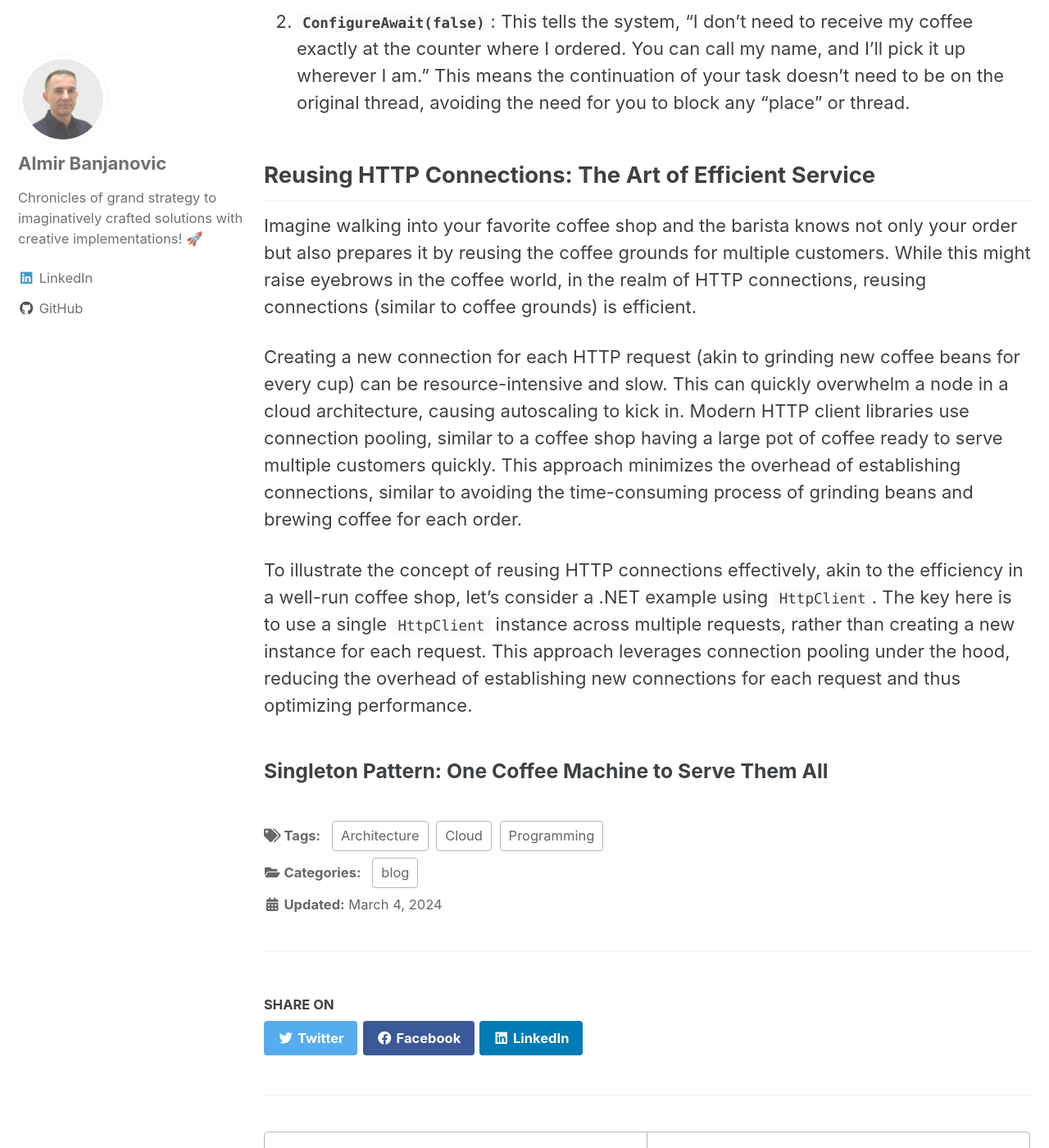
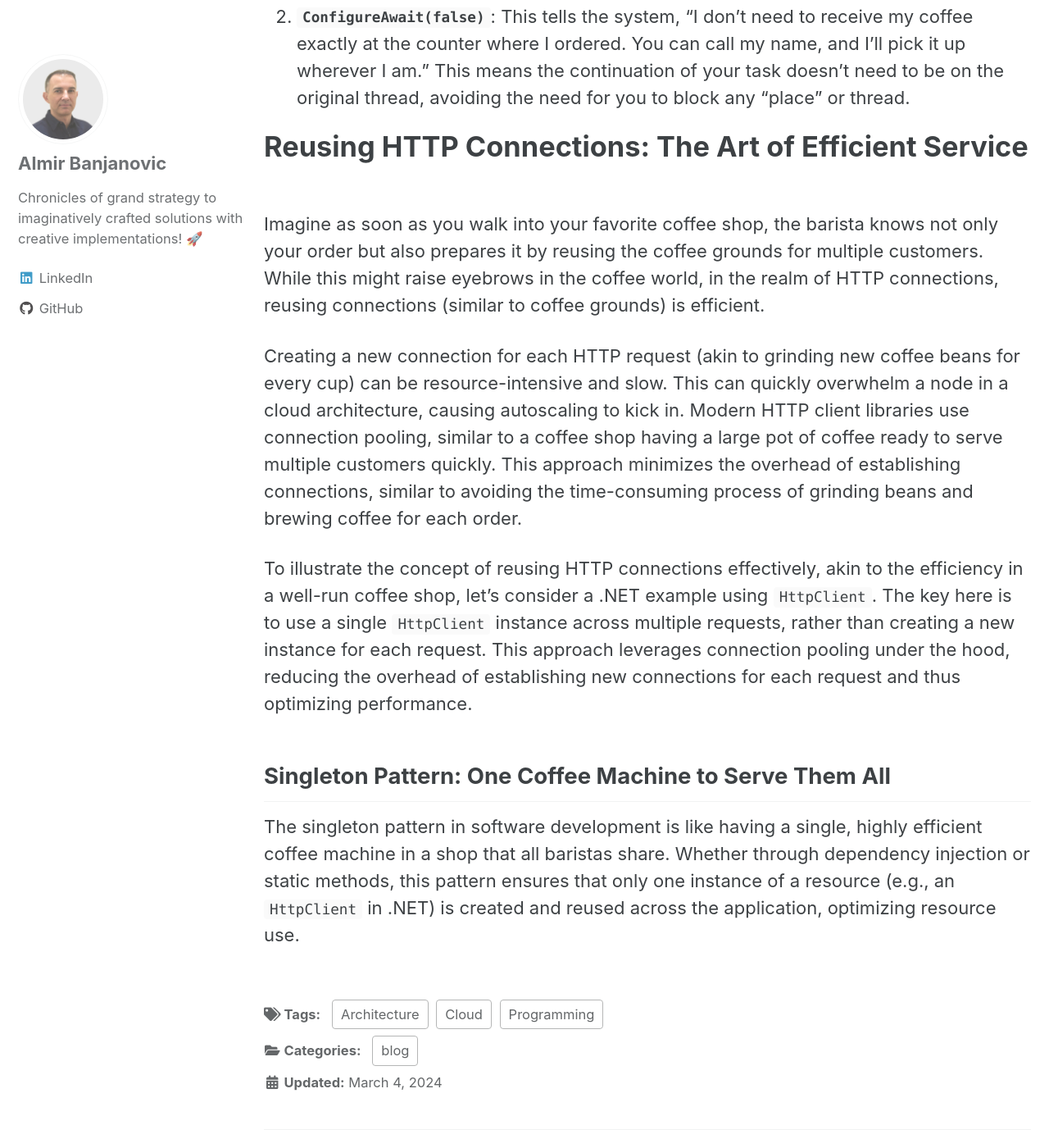
Before and after one commit to almirbanjanovic/roadtocloud.github.io, a Jekyll site: the page built from blog/_posts/2024-03-04-cloud-and-thread-safe-code.md, in a window 1280 px wide and 1400 px high, scrolled down 4764 px. Shown: the whole window at 82% size. Built offline with Jekyll 4.4.1, drawn with Linux system fonts in a browser that asks for light colours; cached includes are drawn as plain includes; some of the changed text lies outside the part shown.

Commit message:
Update 2024-03-04-cloud-and-thread-safe-code.md

```diff
--- a/blog/_posts/2024-03-04-cloud-and-thread-safe-code.md
+++ b/blog/_posts/2024-03-04-cloud-and-thread-safe-code.md
@@ -61,7 +60,7 @@ public class CoffeeDeadlock
 
 4. **The Deadlock**: You're waiting for your coffee to be ready before you move (waiting for the async operation to complete), but the coffee shop can't finish making your coffee until you stop blocking the counter and stop making the barista uncomfortable with your stare (the system can't complete the async operation because it's waiting for the blocked thread to become available). As a result, everything stops. You're not moving. The barista can't serve your coffee. No one else can order. This standstill is the deadlock.
 
-### Avoiding Deadlocks
+## Avoiding Deadlocks
 To avoid the deadlock, you can ensure that the asynchronous method is allowed to complete without blocking the main thread. Here’s how you can do it:
 <br>
 {% highlight csharp %}
@@ -93,11 +92,12 @@ Just like in the coffee shop, where you could wait for your coffee without block
 1. **Use `await` properly**: This is like waiting for your coffee without blocking the counter. You allow other customers to order, and the barista to serve other orders while yours is being prepared.
 2. **`ConfigureAwait(false)`**: This tells the system, "I don't need to receive my coffee exactly at the counter where I ordered. You can call my name, and I'll pick it up wherever I am." This means the continuation of your task doesn't need to be on the original thread, avoiding the need for you to block any "place" or thread.
 
-## Reusing HTTP Connections: The Art of Efficient Service
-Imagine walking into your favorite coffee shop and the barista knows not only your order but also prepares it by reusing the coffee grounds for multiple customers. While this might raise eyebrows in the coffee world, in the realm of HTTP connections, reusing connections (similar to coffee grounds) is efficient.
+# Reusing HTTP Connections: The Art of Efficient Service
+Imagine as soon as you walk into your favorite coffee shop, the barista knows not only your order but also prepares it by reusing the coffee grounds for multiple customers. While this might raise eyebrows in the coffee world, in the realm of HTTP connections, reusing connections (similar to coffee grounds) is efficient.
 
 Creating a new connection for each HTTP request (akin to grinding new coffee beans for every cup) can be resource-intensive and slow. This can quickly overwhelm a node in a cloud architecture, causing autoscaling to kick in. Modern HTTP client libraries use connection pooling, similar to a coffee shop having a large pot of coffee ready to serve multiple customers quickly. This approach minimizes the overhead of establishing connections, similar to avoiding the time-consuming process of grinding beans and brewing coffee for each order.
 
 To illustrate the concept of reusing HTTP connections effectively, akin to the efficiency in a well-run coffee shop, let's consider a .NET example using `HttpClient`. The key here is to use a single `HttpClient` instance across multiple requests, rather than creating a new instance for each request. This approach leverages connection pooling under the hood, reducing the overhead of establishing new connections for each request and thus optimizing performance.
 
-### Singleton Pattern: One Coffee Machine to Serve Them All
+## Singleton Pattern: One Coffee Machine to Serve Them All
+The singleton pattern in software development is like having a single, highly efficient coffee machine in a shop that all baristas share. Whether through dependency injection or static methods, this pattern ensures that only one instance of a resource (e.g., an `HttpClient` in .NET) is created and reused across the application, optimizing resource use.
```
Also changed, not shown: other parts of blog/_posts/2024-03-04-cloud-and-thread-safe-code.md (+3 -4 lines).
